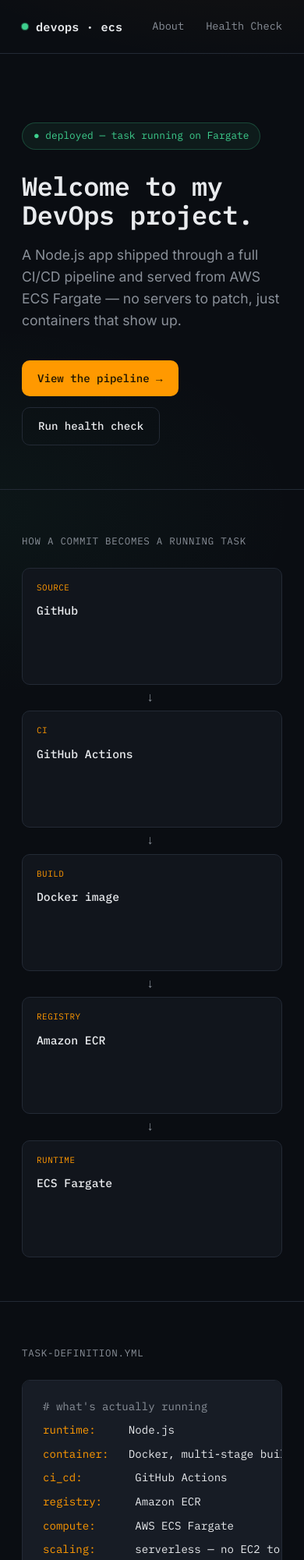
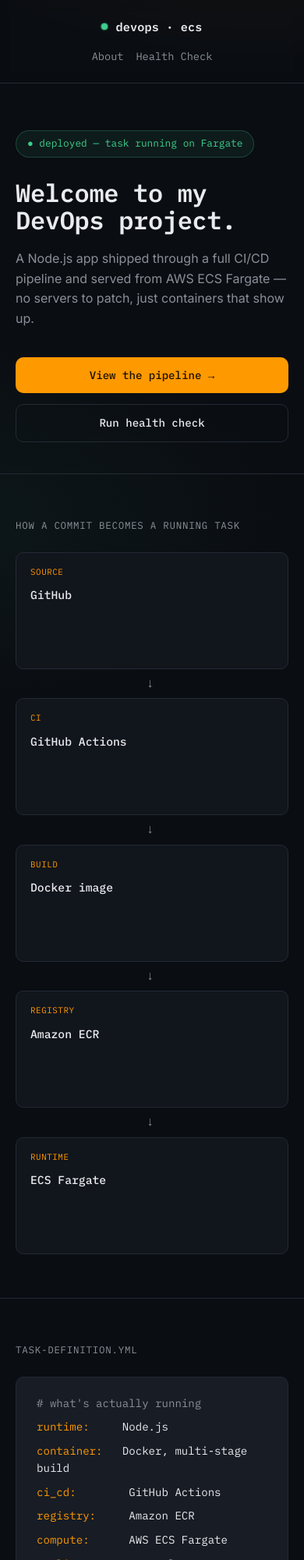
Before and after one commit to poojithaa13/devops.ecs.project, a website: page views/index.html in a window 390 px wide. Shown: the top 2000 px of the page at 78% size. Drawn offline with Linux system fonts and the light colour scheme.

Commit message:
Update style.css

```diff
--- a/views/style.css
+++ b/views/style.css
@@ -13,25 +13,35 @@
   --container: 920px;
 }
 
-* { box-sizing: border-box; }
+* {
+  box-sizing: border-box;
+}
 
-html { -webkit-font-smoothing: antialiased; }
+html {
+  -webkit-font-smoothing: antialiased;
+  scroll-behavior: smooth;
+}
 
 body {
   margin: 0;
+  overflow-x: hidden;
   background: var(--bg);
   background-image:
     radial-gradient(900px 500px at 85% -10%, rgba(255, 153, 0, 0.08), transparent 60%),
     radial-gradient(700px 400px at -10% 30%, rgba(62, 207, 142, 0.05), transparent 60%);
   color: var(--text);
-  font-family: 'Inter', -apple-system, sans-serif;
+  font-family: 'Inter', -apple-system, BlinkMacSystemFont, sans-serif;
   line-height: 1.6;
   min-height: 100vh;
 }
 
-a { color: inherit; }
+a {
+  color: inherit;
+}
 
-::selection { background: rgba(255, 153, 0, 0.25); }
+::selection {
+  background: rgba(255, 153, 0, 0.25);
+}
 
 :focus-visible {
   outline: 2px solid var(--accent-live);
@@ -45,18 +55,18 @@
   padding: 0 28px;
 }
 
-/* ---------- Nav ---------- */
+/* ================= NAV ================= */
 
 .nav {
   border-bottom: 1px solid var(--border);
+  backdrop-filter: blur(8px);
 }
 
 .nav .wrap {
   display: flex;
   align-items: center;
   justify-content: space-between;
-  padding-top: 22px;
-  padding-bottom: 22px;
+  padding: 22px 28px;
 }
 
 .brand {
@@ -81,13 +91,23 @@
 }
 
 @keyframes pulse {
-  0%   { box-shadow: 0 0 0 0 rgba(62, 207, 142, 0.45); }
-  70%  { box-shadow: 0 0 0 7px rgba(62, 207, 142, 0); }
-  100% { box-shadow: 0 0 0 0 rgba(62, 207, 142, 0); }
+  0% {
+    box-shadow: 0 0 0 0 rgba(62, 207, 142, 0.45);
+  }
+
+  70% {
+    box-shadow: 0 0 0 7px rgba(62, 207, 142, 0);
+  }
+
+  100% {
+    box-shadow: 0 0 0 0 rgba(62, 207, 142, 0);
+  }
 }
 
 @media (prefers-reduced-motion: reduce) {
-  .dot { animation: none; }
+  .dot {
+    animation: none;
+  }
 }
 
 .navlinks {
@@ -100,15 +120,17 @@
 .navlinks a {
   text-decoration: none;
   color: var(--text-muted);
-  transition: color 0.15s ease;
+  transition: color 0.2s ease;
 }
 
-.navlinks a:hover { color: var(--text); }
+.navlinks a:hover {
+  color: var(--accent-live);
+}
 
-/* ---------- Hero ---------- */
+/* ================= HERO ================= */
 
 .hero {
-  padding: 88px 0 56px;
+  padding: 80px 0 56px;
 }
 
 .eyebrow {
@@ -120,7 +142,7 @@
   color: var(--accent-live);
   background: rgba(62, 207, 142, 0.08);
   border: 1px solid rgba(62, 207, 142, 0.25);
-  border-radius: 100px;
+  border-radius: 999px;
   padding: 6px 14px;
   margin-bottom: 28px;
 }
@@ -150,6 +172,7 @@
 .btn {
   display: inline-flex;
   align-items: center;
+  justify-content: center;
   gap: 8px;
   font-family: 'IBM Plex Mono', monospace;
   font-size: 0.88rem;
@@ -157,7 +180,7 @@
   text-decoration: none;
   padding: 12px 20px;
   border-radius: var(--radius);
-  transition: transform 0.15s ease, border-color 0.15s ease, background 0.15s ease;
+  transition: all 0.2s ease;
 }
 
 .btn-primary {
@@ -165,18 +188,26 @@
   color: #1a1102;
 }
 
-.btn-primary:hover { transform: translateY(-1px); }
+.btn-primary:hover {
+  transform: translateY(-2px);
+}
 
 .btn-ghost {
   border: 1px solid var(--border);
   color: var(--text);
 }
 
-.btn-ghost:hover { border-color: var(--accent-live); transform: translateY(-1px); }
+.btn-ghost:hover {
+  border-color: var(--accent-live);
+  transform: translateY(-2px);
+}
 
-/* ---------- Pipeline chain (index) ---------- */
+/* ================= SECTIONS ================= */
 
-.section { padding: 56px 0; border-top: 1px solid var(--border); }
+.section {
+  padding: 56px 0;
+  border-top: 1px solid var(--border);
+}
 
 .section-label {
   font-family: 'IBM Plex Mono', monospace;
@@ -187,10 +218,11 @@
   margin: 0 0 24px;
 }
 
+/* ================= PIPELINE ================= */
+
 .chain {
   display: flex;
   align-items: stretch;
-  gap: 0;
   flex-wrap: wrap;
 }
 
@@ -201,6 +233,12 @@
   padding: 16px 18px;
   flex: 1 1 150px;
   min-width: 140px;
+  transition: all 0.2s ease;
+}
+
+.node:hover {
+  transform: translateY(-2px);
+  border-color: var(--accent-aws);
 }
 
 .node-tag {
@@ -223,18 +261,12 @@
   display: flex;
   align-items: center;
   justify-content: center;
+  padding: 0 10px;
   color: var(--text-muted);
   font-family: 'IBM Plex Mono', monospace;
-  padding: 0 10px;
-  flex: 0 0 auto;
 }
 
-@media (max-width: 720px) {
-  .chain { flex-direction: column; }
-  .arrow { transform: rotate(90deg); padding: 4px 0; }
-}
-
-/* ---------- Stack panel (code block) ---------- */
+/* ================= CODE PANEL ================= */
 
 .panel {
   background: var(--surface-2);
@@ -244,22 +276,53 @@
   font-family: 'IBM Plex Mono', monospace;
   font-size: 0.88rem;
   overflow-x: auto;
+  max-width: 100%;
 }
 
-.panel .row { margin: 0 0 8px; white-space: pre; }
-.panel .row:last-child { margin-bottom: 0; }
-.k { color: var(--accent-aws); }
-.v { color: var(--text); }
-.c { color: var(--text-muted); }
+.panel .row {
+  margin: 0 0 8px;
+  white-space: pre-wrap;
+}
 
-/* ---------- Timeline (about) ---------- */
+.panel .row:last-child {
+  margin-bottom: 0;
+}
 
-.timeline { position: relative; margin: 0; padding: 0; list-style: none; }
+.k {
+  color: var(--accent-aws);
+}
+
+.v {
+  color: var(--text);
+}
+
+.c {
+  color: var(--text-muted);
+}
+
+/* ================= CODE INLINE ================= */
+
+code {
+  font-family: 'IBM Plex Mono', monospace;
+  background: rgba(255, 255, 255, 0.05);
+  padding: 2px 6px;
+  border-radius: 4px;
+  color: var(--accent-live);
+}
+
+/* ================= TIMELINE ================= */
+
+.timeline {
+  position: relative;
+  margin: 0;
+  padding: 0;
+  list-style: none;
+}
 
 .timeline::before {
   content: '';
   position: absolute;
-  left: 17px;
+  left: 18px;
   top: 6px;
   bottom: 6px;
   width: 1px;
@@ -273,7 +336,9 @@
   padding-bottom: 34px;
 }
 
-.stage:last-child { padding-bottom: 0; }
+.stage:last-child {
+  padding-bottom: 0;
+}
 
 .badge {
   flex: none;
@@ -311,7 +376,7 @@
   max-width: 52ch;
 }
 
-/* ---------- Footer ---------- */
+/* ================= FOOTER ================= */
 
 footer {
   border-top: 1px solid var(--border);
@@ -334,3 +399,60 @@
   align-items: center;
   gap: 8px;
 }
+
+/* ================= MOBILE ================= */
+
+@media (max-width: 720px) {
+  .chain {
+    flex-direction: column;
+  }
+
+  .arrow {
+    transform: rotate(90deg);
+    padding: 6px 0;
+  }
+}
+
+@media (max-width: 640px) {
+  .nav .wrap {
+    flex-direction: column;
+    gap: 16px;
+  }
+
+  .navlinks {
+    gap: 16px;
+    flex-wrap: wrap;
+    justify-content: center;
+  }
+
+  .hero {
+    padding: 60px 0 40px;
+  }
+
+  h1 {
+    font-size: 2rem;
+  }
+
+  .lede {
+    font-size: 1rem;
+  }
+
+  footer .wrap {
+    justify-content: center;
+    text-align: center;
+  }
+}
+
+@media (max-width: 500px) {
+  .cta-row {
+    flex-direction: column;
+  }
+
+  .btn {
+    width: 100%;
+  }
+
+  .wrap {
+    padding: 0 20px;
+  }
+}
```
